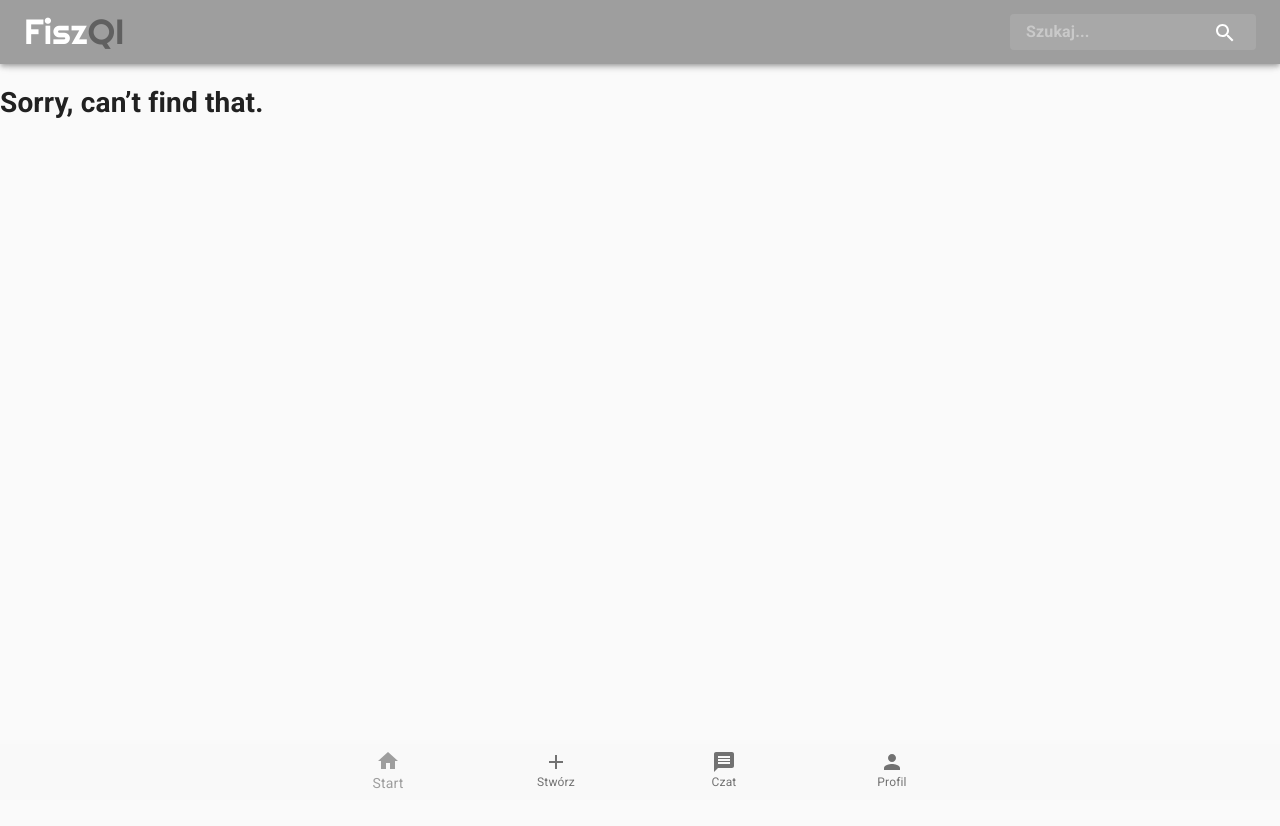
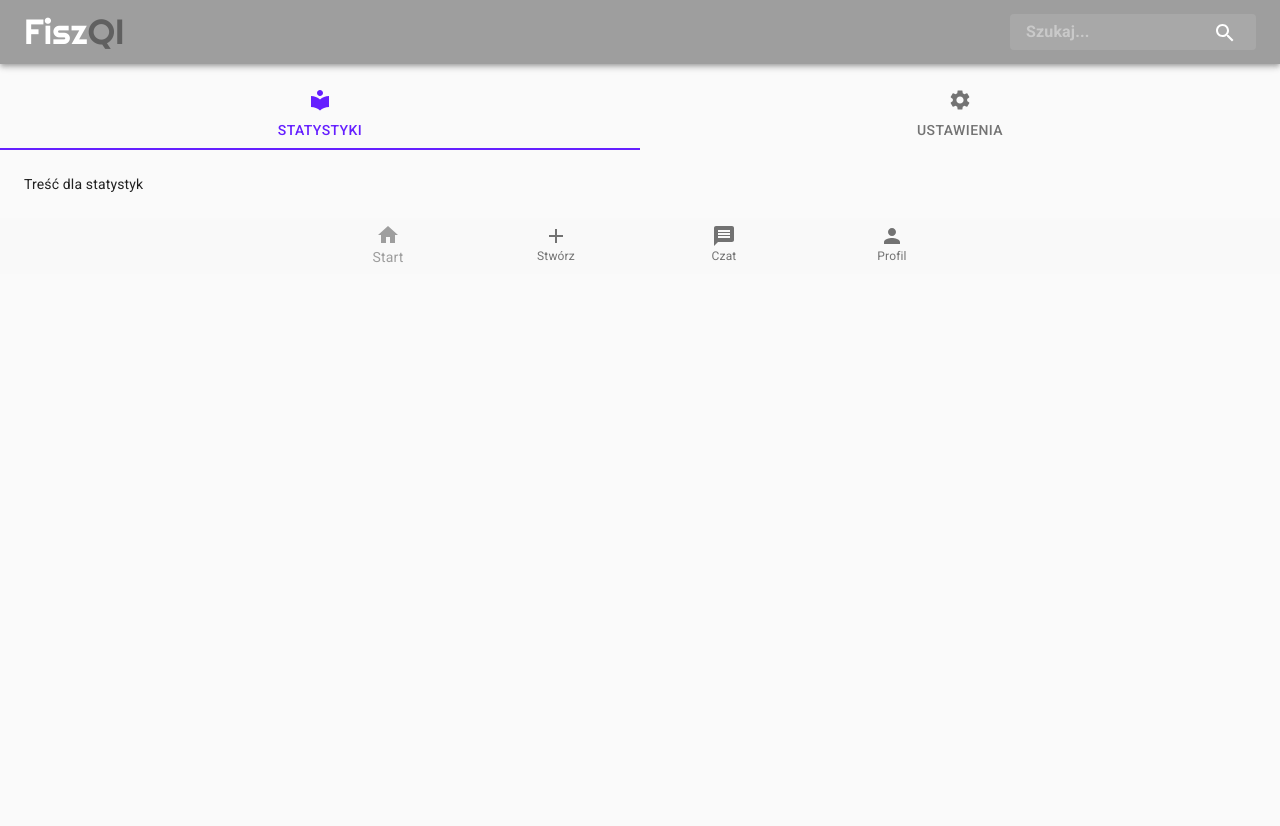
Before and after one commit to CodersCampTeam/learning-tool, a React (Create React App) app in the folder client/: page /profil in a window 1280 px wide. Shown: the top 826 px of the page. After the commit the page ends 800 px from the top, so only its background shows below. Built offline with nearby package versions, Linux system fonts and the light colour scheme.

Commit message:
[#90] reusable tabs (#91)
* [#90] reusable tabs

- reusable tab component
- adjusted profile view
- new view for login/registration

* [#90] reusable tabs

- replace useHistory with Link
- change names of icons and labels
- formatting

```diff
--- a/client/src/components/FlashcardCollectionComponents/styles.tsx
+++ b/client/src/components/FlashcardCollectionComponents/styles.tsx
@@ -6,17 +6,17 @@ export const StyledGrid = styled(Grid)`
         display: flex;
         flex-basis: auto;
         flex-direction: column;
-        background-color: #F2F2F2;
+        background-color: #f2f2f2;
         margin: 30px;
         font-family: righteous;
         align-items: center;
         box-shadow: 4px 4px 4px rgba(0, 0, 0, 0.25);
         justify-content: center;
-        border-radius: 4px ;
+        border-radius: 4px;
         padding-top: 18px;
         min-width: 282px;
         min-height: 162px;
-        @media (max-width: 320px)  {
+        @media (max-width: 320px) {
             min-width: 215px;
         }
     }
--- a/client/src/views/ProfileComponent.tsx
+++ b/client/src/components/Tabs/TabComponent.tsx
@@ -1,18 +1,23 @@
 import React, { ReactElement, useState } from 'react';
-import TabPanel from '../components/Tabs/TabPanel';
+import TabPanel from './TabPanel';
 import { Tabs, Tab } from '@material-ui/core';
-import SettingsIcon from '@material-ui/icons/Settings';
-import LocalLibraryIcon from '@material-ui/icons/LocalLibrary';
-import SettingsComponent from '../components/ProfileComponent/SettingsComponent';
 
-const ProfileComponent = (): ReactElement => {
-    const [value, setValue] = useState(0);
+interface ITabProps {
+    initial?: number;
+    children: Array<ReactElement>;
+    labelLeft: string;
+    labelRight: string;
+    iconLeft: ReactElement;
+    iconRight: ReactElement;
+}
+
+const TabComponent = (props: ITabProps): ReactElement => {
+    const [value, setValue] = useState(props.initial || 0);
     const handleChange = (event: React.SyntheticEvent<EventTarget>, value: number) => {
         setValue(value);
     };
     return (
         <>
-            (
             <Tabs
                 value={value}
                 onChange={handleChange}
@@ -20,17 +25,16 @@ const ProfileComponent = (): ReactElement => {
                 indicatorColor="secondary"
                 textColor="secondary"
             >
-                <Tab icon={<LocalLibraryIcon />} label={'Statystyki'} value={0} />
-                <Tab icon={<SettingsIcon />} label={'Ustawienia'} value={1} />
+                <Tab icon={props.iconLeft} label={props.labelLeft} value={0} />
+                <Tab icon={props.iconRight} label={props.labelRight} value={1} />
             </Tabs>
             <TabPanel value={value} index={0}>
-                Treść dla statystyk
+                {props.children[0]}
             </TabPanel>
             <TabPanel value={value} index={1}>
-                <SettingsComponent />
+                {props.children[1]}
             </TabPanel>
-            )
         </>
     );
 };
-export default ProfileComponent;
+export default TabComponent;
--- a/client/src/components/WelcomeScreen/WelcomeScreen.tsx
+++ b/client/src/components/WelcomeScreen/WelcomeScreen.tsx
@@ -4,10 +4,11 @@ import HowToRegIcon from '@material-ui/icons/HowToReg';
 import CheckIcon from '@material-ui/icons/Check';
 import Typed from 'react-typed';
 import { AppName, Button, Typography, SwappedQ, SwappedI } from './styles';
-
-const benefits = ['nauka z fiszkami', 'skuteczne powtórki', 'przypomnienia', 'społeczność', 'bez opłat'];
+import { Link } from 'react-router-dom';
 
 const WelcomeScreen = (): ReactElement => {
+    const benefits = ['nauka z fiszkami', 'skuteczne powtórki', 'przypomnienia', 'społeczność', 'bez opłat'];
+
     return (
         <>
             <Grid container direction="column" justify="center" alignItems="center" alignContent="center" spacing={1}>
@@ -43,9 +44,11 @@ const WelcomeScreen = (): ReactElement => {
                     </List>
                 </Grid>
                 <Grid item xs={12}>
-                    <Button variant="contained" size="medium" color="primary" startIcon={<HowToRegIcon />}>
-                        ROZPOCZNIJ NAUKĘ
-                    </Button>
+                    <Link to="/login">
+                        <Button variant="contained" size="medium" color="primary" startIcon={<HowToRegIcon />}>
+                            ROZPOCZNIJ NAUKĘ
+                        </Button>
+                    </Link>
                 </Grid>
             </Grid>
         </>
--- a/client/src/views/App/App.tsx
+++ b/client/src/views/App/App.tsx
@@ -6,9 +6,8 @@ import { TopNavBar } from '../../components/NavBars/TopNavBar';
 import { BottomNavBar } from '../../components/NavBars/BottomNavBar';
 import { HomeView } from '../HomeView/FlashcardCollectionView';
 import NotFound from '../../components/NotFound';
-import ProfileComponent from '../ProfileComponent';
-import Login from '../Login/Login';
-import Register from '../Register/Register';
+import ProfileView from '../ProfileView';
+import LoginRegistration from '../LoginRegistration';
 import SearchResultsComponent from '../../components/SearchResults/SearchResultsComponent';
 import { css } from '@emotion/react';
 import { CreateCollection } from '../../components/CreateCollection/CreateCollection';
@@ -16,28 +15,30 @@ import PrivateRoute from '../../PrivateRoute';
 
 const App = (): ReactElement => {
     return (
+        <div>
+            <header>
                 <BrowserRouter>
                     <TopNavBar />
-
                     <div
                         css={css`
                             height: 100%;
                         `}
-            >
+                    ></div>
                     <Switch>
                         <PrivateRoute exact path="/about" component={About} />
                         <Route exact path="/" component={Home} />
                         <PrivateRoute exact path="/create" component={CreateCollection} />
-                    <PrivateRoute exact path="/profile" component={ProfileComponent} />
-                    <Route exact path="/register" component={Register} />
-                    <Route exact path="/login" component={Login} />
+                        <Route exact path="/profil" component={ProfileView} />
                         <PrivateRoute exact path="/flashcardCollections" component={HomeView} />
                         <PrivateRoute path="/search/:search?" component={SearchResultsComponent} />
+                        <Route exact path="/register" component={LoginRegistration} />
+                        <Route exact path="/login" component={LoginRegistration} />
                         <Route component={NotFound} />
                     </Switch>
-            </div>
                     <BottomNavBar />
                 </BrowserRouter>
+            </header>
+        </div>
     );
 };
 
--- a/client/src/views/Login/Login.tsx
+++ b/client/src/views/Login/Login.tsx
@@ -1,16 +1,16 @@
-import React, { useState } from 'react';
+import React, { ReactElement, useState } from 'react';
 import Form from '../../components/Form/Form';
 import axios from 'axios';
 import { useForm } from 'react-hook-form';
 import { useHistory, useLocation } from 'react-router-dom';
 
-const Login = () => {
+const Login = (): ReactElement => {
     const [email, setEmail] = useState('');
     const [password, setPassword] = useState('');
     const { errors, setError } = useForm();
     const history = useHistory();
     const location = useLocation();
-    const { from } = location.state || { from: { pathname: '/' } };
+    const { from } = (location.state as any) || { from: { pathname: '/' } };
 
     const handleSubmit = () => {
         const user = {
--- /dev/null
+++ b/client/src/views/LoginRegistration.tsx
@@ -0,0 +1,27 @@
+import React, { ReactElement } from 'react';
+import TabComponent from '../components/Tabs/TabComponent';
+import EmojiObjectsIcon from '@material-ui/icons/EmojiObjects';
+import HowToRegIcon from '@material-ui/icons/HowToReg';
+import Login from './Login/Login';
+import Register from './Register/Register';
+import { useLocation } from 'react-router-dom';
+
+const LoginRegistration = (): ReactElement => {
+    const location = useLocation();
+    const currentTab = location.pathname;
+    return (
+        <>
+            <TabComponent
+                initial={currentTab === '/login' ? 0 : 1}
+                iconLeft={<EmojiObjectsIcon />}
+                labelLeft={'Logowanie'}
+                iconRight={<HowToRegIcon />}
+                labelRight={'Rejestracja'}
+            >
+                <Login />
+                <Register />
+            </TabComponent>
+        </>
+    );
+};
+export default LoginRegistration;
--- /dev/null
+++ b/client/src/views/ProfileView.tsx
@@ -0,0 +1,22 @@
+import React, { ReactElement } from 'react';
+import TabComponent from '../components/Tabs/TabComponent';
+import SettingsIcon from '@material-ui/icons/Settings';
+import LocalLibraryIcon from '@material-ui/icons/LocalLibrary';
+import SettingsComponent from '../components/ProfileComponent/SettingsComponent';
+
+const ProfileView = (): ReactElement => {
+    return (
+        <>
+            <TabComponent
+                iconLeft={<LocalLibraryIcon />}
+                labelLeft={'Statystyki'}
+                iconRight={<SettingsIcon />}
+                labelRight={'Ustawienia'}
+            >
+                <div>Treść dla statystyk</div>
+                <SettingsComponent />
+            </TabComponent>
+        </>
+    );
+};
+export default ProfileView;
--- a/client/src/views/Register/Register.tsx
+++ b/client/src/views/Register/Register.tsx
@@ -1,9 +1,9 @@
-import React, { useState } from 'react';
+import React, { useState, ReactElement } from 'react';
 import Form from '../../components/Form/Form';
 import axios from 'axios';
 import { useForm } from 'react-hook-form';
 
-const Register = () => {
+const Register = (): ReactElement => {
     const [username, setUsername] = useState('');
     const [email, setEmail] = useState('');
     const [password, setPassword] = useState('');
```
Lines whose indentation alone changed are shown as unchanged.
